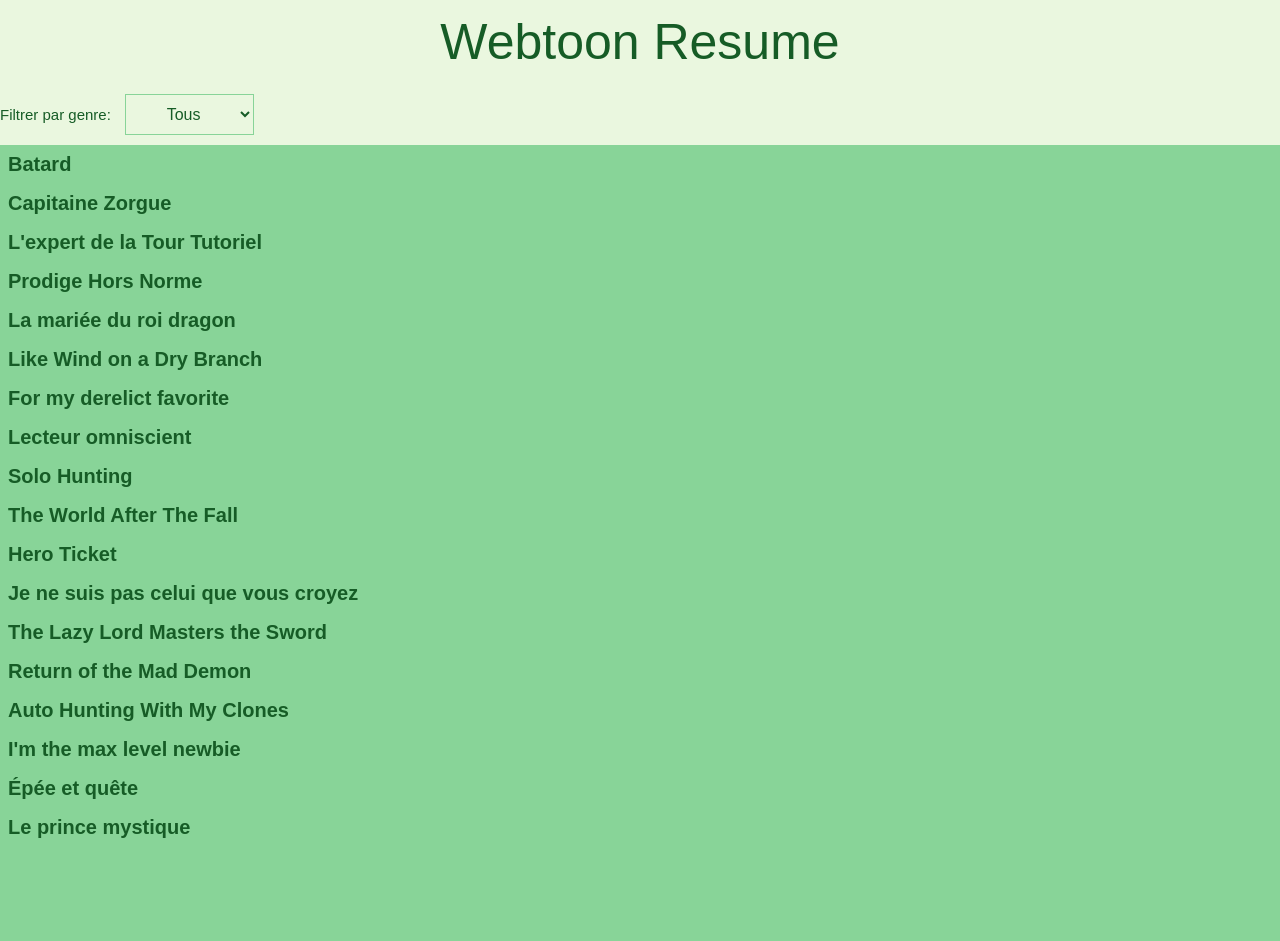
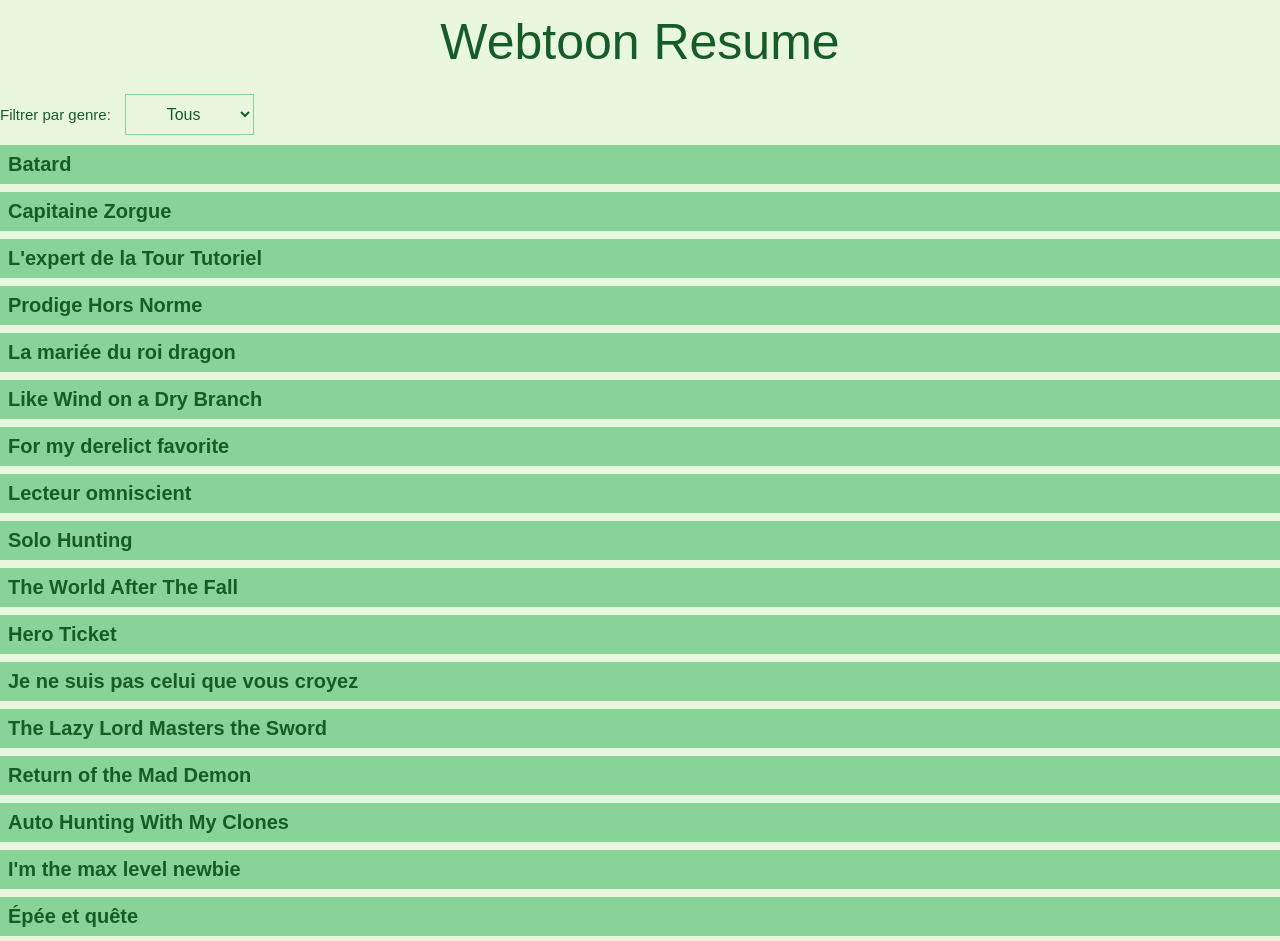
Before and after one commit to PGII33/WebtoonResume, a PHP site: page / in a window 1280 px wide. Shown: the top 941 px of the page. Before the commit the page ends 838 px from the top, so only its background shows below. Run offline with PHP 8.4, Linux system fonts and the light colour scheme; some web fonts are replaced.

Commit message:
updt style
- ajout d'un décalage entre les webtoons

```diff
--- a/style.css
+++ b/style.css
@@ -87,3 +87,7 @@
     cursor: pointer;
     border: none;
 }
+
+.webtoon-info {
+    margin-bottom: min(1%, 8px);
+}
```
